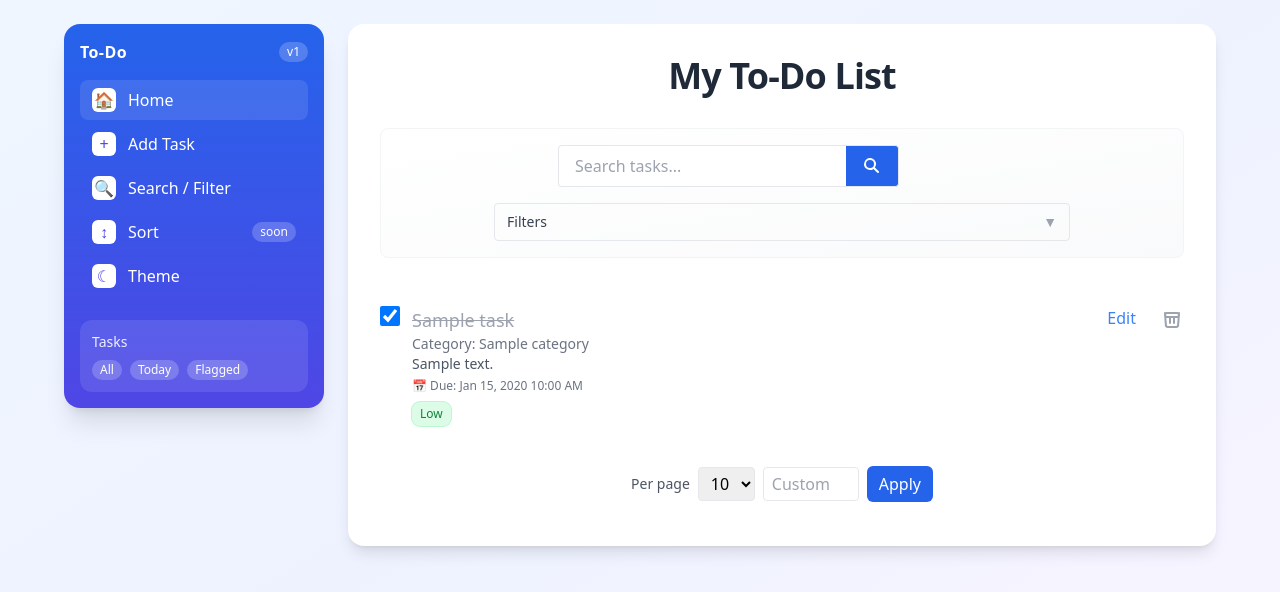
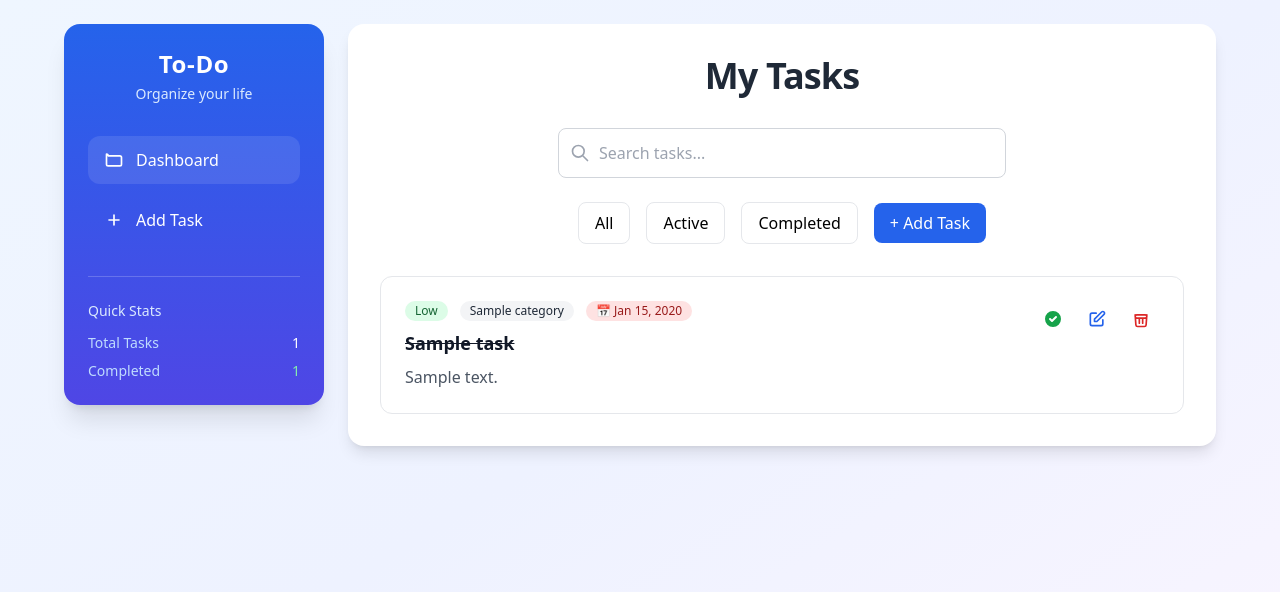
Before and after one commit to sudip6164/django-todo-list, a Django app: page / in a window 1280 px wide. Shown: the top 592 px of the page. Run offline with Django 5.2, Linux system fonts and the light colour scheme; tables that the repository leaves empty hold one stand-in row (values such as "Sample post"); some libraries are stand-ins or nearby versions.

Commit message:
ui update

```diff
--- a/todo/templates/todo/base.html
+++ b/todo/templates/todo/base.html
@@ -8,40 +8,42 @@
 <body class="min-h-screen p-6 bg-gradient-to-br from-blue-50 via-indigo-50 to-purple-50">
     <div class="max-w-6xl mx-auto grid grid-cols-1 md:grid-cols-[260px,1fr] gap-6">
         <!-- Sidebar -->
-        <aside class="md:sticky md:top-6 h-max bg-gradient-to-b from-blue-600 to-indigo-600 text-white rounded-2xl shadow-xl p-4">
-            <div class="flex items-center justify-between mb-4">
-                <span class="font-semibold tracking-wide">To‑Do</span>
-                <span class="text-xs bg-white/20 px-2 py-0.5 rounded-full">v1</span>
+        <aside class="md:sticky md:top-6 h-max bg-gradient-to-b from-blue-600 to-indigo-600 text-white rounded-2xl shadow-xl p-6">
+            <!-- Logo/Brand -->
+            <div class="text-center mb-8">
+                <h1 class="text-2xl font-bold tracking-wide">To‑Do</h1>
+                <p class="text-blue-100 text-sm mt-1">Organize your life</p>
             </div>
-            <nav class="space-y-1" aria-label="Primary">
-                <a href="{% url 'index' %}" class="flex items-center gap-3 px-3 py-2 rounded-lg {% block nav_home_active %}bg-white/10{% endblock %} hover:bg-white/20 transition-all duration-300 group">
-                    <span class="inline-grid place-items-center h-6 w-6 rounded-md bg-white text-blue-600 group-hover:scale-110 transition">🏠</span>
-                    <span>Home</span>
+
+            <!-- Navigation -->
+            <nav class="space-y-3" aria-label="Primary">
+                <a href="{% url 'index' %}" class="flex items-center gap-3 px-4 py-3 rounded-xl {% block nav_home_active %}bg-white/10{% endblock %} hover:bg-white/20 transition-all duration-300 group">
+                    <svg class="w-5 h-5" fill="none" stroke="currentColor" viewBox="0 0 24 24">
+                        <path stroke-linecap="round" stroke-linejoin="round" stroke-width="2" d="M3 7v10a2 2 0 002 2h14a2 2 0 002-2V9a2 2 0 00-2-2H5a2 2 0 00-2-2z" />
+                    </svg>
+                    <span class="font-medium">Dashboard</span>
                 </a>
-                <a href="{% url 'add_task' %}" class="flex items-center gap-3 px-3 py-2 rounded-lg {% block nav_add_active %}{% endblock %} hover:bg-white/10 transition-all duration-300 group">
-                    <span class="inline-grid place-items-center h-6 w-6 rounded-md bg-white text-indigo-600 group-hover:scale-110 transition">+</span>
-                    <span>Add Task</span>
+
+                <a href="{% url 'add_task' %}" class="flex items-center gap-3 px-4 py-3 rounded-xl {% block nav_add_active %}{% endblock %} hover:bg-white/20 transition-all duration-300 group">
+                    <svg class="w-5 h-5" fill="none" stroke="currentColor" viewBox="0 0 24 24">
+                        <path stroke-linecap="round" stroke-linejoin="round" stroke-width="2" d="M12 6v6m0 0v6m0-6h6m-6 0H6" />
+                    </svg>
+                    <span class="font-medium">Add Task</span>
                 </a>
-                <a href="#search-filter" class="flex items-center gap-3 px-3 py-2 rounded-lg hover:bg-white/10 transition-all duration-300 group">
-                    <span class="inline-grid place-items-center h-6 w-6 rounded-md bg-white text-indigo-600 group-hover:scale-110 transition">🔍</span>
-                    <span>Search / Filter</span>
-                </a>
-                <button type="button" class="w-full text-left flex items-center gap-3 px-3 py-2 rounded-lg hover:bg-white/10 transition-all duration-300 group">
-                    <span class="inline-grid place-items-center h-6 w-6 rounded-md bg-white text-indigo-600 group-hover:scale-110 transition">↕</span>
-                    <span>Sort</span>
-                    <span class="ml-auto text-xs bg-white/20 px-2 py-0.5 rounded-full">soon</span>
-                </button>
-                <button type="button" class="w-full text-left flex items-center gap-3 px-3 py-2 rounded-lg hover:bg-white/10 transition-all duration-300 group" aria-label="Toggle theme">
-                    <span class="inline-grid place-items-center h-6 w-6 rounded-md bg-white text-indigo-600 group-hover:scale-110 transition">☾</span>
-                    <span>Theme</span>
-                </button>
             </nav>
-            <div class="mt-6 bg-white/10 rounded-xl p-3 text-sm">
-                <p class="opacity-90">Tasks</p>
-                <div class="mt-2 flex items-center gap-2 text-xs">
-                    <span class="bg-white/20 px-2 py-0.5 rounded-full">All</span>
-                    <span class="bg-white/20 px-2 py-0.5 rounded-full">Today</span>
-                    <span class="bg-white/20 px-2 py-0.5 rounded-full">Flagged</span>
+
+            <!-- Quick Stats -->
+            <div class="mt-8 pt-6 border-t border-white/20">
+                <h3 class="text-sm font-medium text-blue-100 mb-3">Quick Stats</h3>
+                <div class="space-y-2 text-sm">
+                    <div class="flex justify-between">
+                        <span class="text-blue-200">Total Tasks</span>
+                        <span class="font-medium">{{ total_tasks|default:0 }}</span>
+                    </div>
+                    <div class="flex justify-between">
+                        <span class="text-blue-200">Completed</span>
+                        <span class="font-medium text-green-300">{{ completed_tasks|default:0 }}</span>
+                    </div>
                 </div>
             </div>
         </aside>
--- a/todo/templates/todo/index.html
+++ b/todo/templates/todo/index.html
@@ -3,128 +3,141 @@
 {% block nav_home_active %}bg-white/10{% endblock %}
 {% block content %}
         <!-- Header -->
-        <h1 class="text-4xl font-bold mb-8 text-center text-gray-800 tracking-tight">My To-Do List</h1>
-        <div class="rounded-lg border border-gray-100 p-4 bg-gradient-to-br from-white to-gray-50">
-            <!-- Search centered at top -->
-            <form method="get" class="flex items-center justify-center mb-4">
-                <input type="hidden" name="page_size" value="{{ page_size }}" />
-                <div class="inline-flex items-stretch w-full max-w-md">
-                    <input type="text" name="q" value="{{ q }}" placeholder="Search tasks..." class="w-72 px-4 py-2 border border-r-0 rounded-l" />
-                    <button type="submit" class="px-4 py-2 border border-l-0 rounded-r bg-blue-600 text-white hover:bg-blue-700 transition" title="Search">
-                        <svg xmlns="http://www.w3.org/2000/svg" class="h-5 w-5" viewBox="0 0 20 20" fill="currentColor">
-                            <path fill-rule="evenodd" d="M8 4a4 4 0 100 8 4 4 0 000-8zM2 8a6 6 0 1110.89 3.476l3.817 3.817a1 1 0 01-1.414 1.414l-3.817-3.817A6 6 0 012 8z" clip-rule="evenodd" />
+        <h1 class="text-4xl font-bold mb-8 text-center text-gray-800 tracking-tight">My Tasks</h1>
+
+        <!-- Search and Quick Add -->
+        <div class="mb-8">
+            <!-- Search Bar -->
+            <form method="get" class="flex items-center justify-center mb-6">
+                <div class="relative max-w-md w-full">
+                    <input type="text" name="q" value="{{ q }}" placeholder="Search tasks..."
+                           class="w-full pl-10 pr-4 py-3 border border-gray-300 rounded-lg focus:ring-2 focus:ring-blue-500 focus:outline-none" />
+                    <div class="absolute inset-y-0 left-0 pl-3 flex items-center pointer-events-none">
+                        <svg class="h-5 w-5 text-gray-400" fill="none" stroke="currentColor" viewBox="0 0 24 24">
+                            <path stroke-linecap="round" stroke-linejoin="round" stroke-width="2" d="M21 21l-6-6m2-5a7 7 0 11-14 0 7 7 0 0114 0z" />
                         </svg>
-                    </button>
+                    </div>
                 </div>
             </form>
 
-            <!-- Compact, collapsible filters -->
-            <details class="max-w-xl mx-auto">
-                <summary class="cursor-pointer select-none text-sm text-gray-700 px-3 py-2 border rounded flex items-center justify-between">
-                    Filters
-                    <span class="text-gray-400">▼</span>
-                </summary>
-                <form method="get" class="mt-3 grid grid-cols-1 sm:grid-cols-2 gap-3">
-                    <input type="hidden" name="page_size" value="{{ page_size }}" />
-                    <input type="hidden" name="q" value="{{ q }}" />
-                    <select name="priority" class="px-3 py-2 border rounded">
-                        <option value="">Priority</option>
-                        <option value="L" {% if priority == 'L' %}selected{% endif %}>Low</option>
-                        <option value="M" {% if priority == 'M' %}selected{% endif %}>Medium</option>
-                        <option value="H" {% if priority == 'H' %}selected{% endif %}>High</option>
-                    </select>
-                    <select name="completed" class="px-3 py-2 border rounded">
-                        <option value="">Status</option>
-                        <option value="false" {% if completed_value == 'false' %}selected{% endif %}>Active</option>
-                        <option value="true" {% if completed_value == 'true' %}selected{% endif %}>Completed</option>
-                    </select>
-                    <input type="text" name="category" value="{{ category_value }}" placeholder="Category" class="px-3 py-2 border rounded sm:col-span-2" />
-                    <div class="sm:col-span-2 flex justify-end">
-                        <button class="px-4 py-2 rounded-md bg-blue-600 text-white hover:bg-blue-700 transition shadow-sm">Apply Filter</button>
+            <!-- Quick Filters -->
+            <div class="flex items-center justify-center gap-4 flex-wrap">
+                <a href="{% url 'index' %}" class="px-4 py-2 rounded-lg border hover:bg-gray-50 transition">All</a>
+                <a href="?completed=false" class="px-4 py-2 rounded-lg border hover:bg-gray-50 transition">Active</a>
+                <a href="?completed=true" class="px-4 py-2 rounded-lg border hover:bg-gray-50 transition">Completed</a>
+                <a href="{% url 'add_task' %}" class="px-4 py-2 bg-blue-600 text-white rounded-lg hover:bg-blue-700 transition">+ Add Task</a>
             </div>
-                </form>
-            </details>
         </div>
 
         <!-- Task List -->
-        <ul class="mt-8 divide-y divide-gray-200" id="search-filter">
-            {% for task in page_obj %}
-            <li class="flex justify-between items-start py-4 transition-all duration-300 hover:bg-indigo-50/60 rounded-lg px-3 -mx-3">
-                <!-- Checkbox & Task Info -->
-                <form action="{% url 'toggle_complete' task.id %}" method="post" class="flex items-start gap-3 flex-1">
-                    {% csrf_token %}
-                    <input type="checkbox" onchange="this.form.submit()"
-                           class="h-5 w-5 text-blue-600 rounded focus:ring-blue-500"
-                           {% if task.completed %} checked{% endif %} />
-
-                    <div>
-                        <p class="text-lg font-medium {% if task.completed %}line-through text-gray-400{% else %}text-gray-800{% endif %}">
-                            {{ task.title }}
-                        </p>
-                        {% if task.category %}
-                        <p class="text-sm text-gray-500">Category: {{ task.category }}</p>
-                        {% endif %}
-                        {% if task.description %}
-                        <p class="text-sm text-gray-600">{{ task.description }}</p>
-                        {% endif %}
-                        {% if task.due_date %}
-                        <p class="text-xs text-gray-500 mt-1">📅 Due: {{ task.due_date|date:"M d, Y h:i A" }}</p>
-                        {% endif %}
-                        <!-- Priority Tag -->
-                        <span class="inline-block mt-2 text-xs font-medium px-2 py-1 rounded-lg
-                            {% if task.priority == 'H' %} bg-red-100 text-red-700 ring-1 ring-red-200
-                            {% elif task.priority == 'L' %} bg-green-100 text-green-700 ring-1 ring-green-200
-                            {% else %} bg-yellow-100 text-yellow-700 ring-1 ring-yellow-200 {% endif %}">
+        <div class="space-y-4">
+            {% for task in tasks %}
+            <div class="bg-white rounded-xl border border-gray-200 p-6 hover:shadow-lg transition-all duration-300">
+                <div class="flex items-start justify-between">
+                    <!-- Task Info -->
+                    <div class="flex-1">
+                        <div class="flex items-center gap-3 mb-2">
+                            <!-- Priority Badge -->
+                            <span class="inline-flex items-center px-2.5 py-0.5 rounded-full text-xs font-medium
+                                {% if task.priority == 'H' %} bg-red-100 text-red-800
+                                {% elif task.priority == 'M' %} bg-yellow-100 text-yellow-800
+                                {% else %} bg-green-100 text-green-800 {% endif %}">
                                 {{ task.get_priority_display }}
                             </span>
+
+                            <!-- Category Badge -->
+                            {% if task.category %}
+                            <span class="inline-flex items-center px-2.5 py-0.5 rounded-full text-xs font-medium bg-gray-100 text-gray-800">
+                                {{ task.category }}
+                            </span>
+                            {% endif %}
+
+                            <!-- Due Date -->
+                            {% if task.due_date %}
+                            <span class="inline-flex items-center px-2.5 py-0.5 rounded-full text-xs font-medium
+                                {% if task.due_date < now %} bg-red-100 text-red-800
+                                {% else %} bg-blue-100 text-blue-800 {% endif %}">
+                                📅 {{ task.due_date|date:"M d, Y" }}
+                            </span>
+                            {% endif %}
                         </div>
+
+                        <!-- Task Title -->
+                        <h3 class="text-lg font-semibold text-gray-900 {% if task.completed %}line-through text-gray-500{% endif %}">
+                            {{ task.title }}
+                        </h3>
+
+                        <!-- Description (if exists) -->
+                        {% if task.description %}
+                        <p class="text-gray-600 mt-2">{{ task.description }}</p>
+                        {% endif %}
+                    </div>
+
+                    <!-- Actions -->
+                    <div class="flex items-center gap-2 ml-4">
+                        <!-- Complete Toggle -->
+                        <form action="{% url 'toggle_complete' task.id %}" method="post" class="inline">
+                            {% csrf_token %}
+                            <button type="submit" class="p-2 rounded-lg hover:bg-gray-100 transition" title="Toggle completion">
+                                {% if task.completed %}
+                                <svg class="w-5 h-5 text-green-600" fill="currentColor" viewBox="0 0 20 20">
+                                    <path fill-rule="evenodd" d="M10 18a8 8 0 100-16 8 8 0 000 16zm3.707-9.293a1 1 0 00-1.414-1.414L9 10.586 7.707 9.293a1 1 0 00-1.414 1.414l2 2a1 1 0 001.414 0l4-4z" clip-rule="evenodd" />
+                                </svg>
+                                {% else %}
+                                <svg class="w-5 h-5 text-gray-400" fill="none" stroke="currentColor" viewBox="0 0 24 24">
+                                    <path stroke-linecap="round" stroke-linejoin="round" stroke-width="2" d="M9 12l2 2 4-4m6 2a9 9 0 11-18 0 9 9 0 0118 0z" />
+                                </svg>
+                                {% endif %}
+                            </button>
                         </form>
 
-                <!-- Delete Button -->
-                <div class="flex items-center gap-2 ml-4">
-                <a href="{% url 'edit_task' task.id %}"
-                   class="text-blue-500 hover:text-blue-700 transition-colors duration-300">Edit</a>
-                <a href="{% url 'delete_task' task.id %}"
-                   class="ml-4 text-gray-400 hover:text-red-600 transition-colors duration-300">
-                    <!-- Trash Icon -->
-                    <svg xmlns="http://www.w3.org/2000/svg" class="h-6 w-6" fill="none"
-                         viewBox="0 0 24 24" stroke="currentColor" stroke-width="2">
-                        <path stroke-linecap="round" stroke-linejoin="round"
-                              d="M19 7l-.867 12.142A2 2 0 0116.138 21H7.862a2 2 0 01-1.995-1.858L5 7m5 4v6m4-6v6M9 7h6m2 0a2 2 0 012 2v0a2 2 0 01-2 2H7a2 2 0 01-2-2v0a2 2 0 012-2h10z" />
+                        <!-- Edit -->
+                        <a href="{% url 'edit_task' task.id %}" class="p-2 text-blue-600 hover:bg-blue-50 rounded-lg transition" title="Edit task">
+                            <svg class="w-5 h-5" fill="none" stroke="currentColor" viewBox="0 0 24 24">
+                                <path stroke-linecap="round" stroke-linejoin="round" stroke-width="2" d="M11 5H6a2 2 0 00-2 2v11a2 2 0 002 2h11a2 2 0 002-2v-5m-1.414-9.414a2 2 0 112.828 2.828L11.828 15H9v-2.828l8.586-8.586z" />
+                            </svg>
+                        </a>
+
+                        <!-- Delete -->
+                        <a href="{% url 'delete_task' task.id %}" class="p-2 text-red-600 hover:bg-red-50 rounded-lg transition" title="Delete task"
+                           onclick="return confirm('Are you sure you want to delete this task?')">
+                            <svg class="w-5 h-5" fill="none" stroke="currentColor" viewBox="0 0 24 24">
+                                <path stroke-linecap="round" stroke-linejoin="round" stroke-width="2" d="M19 7l-.867 12.142A2 2 0 0116.138 21H7.862a2 2 0 01-1.995-1.858L5 7m5 4v6m4-6v6M9 7h6m2 0a2 2 0 012 2v0a2 2 0 01-2 2H7a2 2 0 01-2-2v0a2 2 0 012-2h10z" />
                             </svg>
                         </a>
                     </div>
-            </li>
+                </div>
+            </div>
             {% empty %}
-            <li class="text-center py-6 text-gray-500">No tasks yet. Use Add Task in the sidebar.</li>
+            <div class="text-center py-12">
+                <div class="text-gray-400 mb-4">
+                    <svg class="mx-auto h-12 w-12" fill="none" stroke="currentColor" viewBox="0 0 24 24">
+                        <path stroke-linecap="round" stroke-linejoin="round" stroke-width="2" d="M9 5H7a2 2 0 00-2 2v10a2 2 0 002 2h8a2 2 0 002-2V7a2 2 0 00-2-2h-2M9 5a2 2 0 002 2h2a2 2 0 002-2M9 5a2 2 0 012-2h2a2 2 0 012 2" />
+                    </svg>
+                </div>
+                <h3 class="text-lg font-medium text-gray-900 mb-2">No tasks yet</h3>
+                <p class="text-gray-500">Get started by creating your first task!</p>
+                <a href="{% url 'add_task' %}" class="mt-4 inline-flex items-center px-4 py-2 bg-blue-600 text-white rounded-lg hover:bg-blue-700 transition">
+                    + Add Task
+                </a>
+            </div>
             {% endfor %}
-        </ul>
-        <!-- Pagination (separate bottom section) -->
-        <div class="mt-6">
-            <form method="get" class="flex items-center justify-center gap-2 mb-3">
-                <input type="hidden" name="q" value="{{ q }}" />
-                <input type="hidden" name="priority" value="{{ priority }}" />
-                <input type="hidden" name="category" value="{{ category_value }}" />
-                <input type="hidden" name="completed" value="{{ completed_value }}" />
-                <label class="text-sm text-gray-600">Per page</label>
-                <select name="page_size" class="px-2 py-1 border rounded">
-                    <option value="5" {% if page_size == 5 %}selected{% endif %}>5</option>
-                    <option value="10" {% if page_size == 10 %}selected{% endif %}>10</option>
-                    <option value="20" {% if page_size == 20 %}selected{% endif %}>20</option>
-                </select>
-                <input type="number" name="page_size" min="1" placeholder="Custom" class="w-24 px-2 py-1 border rounded" />
-                <button class="px-3 py-1.5 rounded-md bg-blue-600 text-white hover:bg-blue-700 transition">Apply</button>
-            </form>
+        </div>
+
+        <!-- Pagination -->
         {% if page_obj.paginator.num_pages > 1 %}
-            <div class="flex items-center justify-center gap-2">
+        <div class="flex items-center justify-center gap-2 mt-8">
             {% if page_obj.has_previous %}
-                <a href="?page={{ page_obj.previous_page_number }}&page_size={{ page_size }}&q={{ q }}&priority={{ priority }}&category={{ category_value }}&completed={{ completed_value }}" class="px-3 py-1.5 rounded-md bg-blue-600 text-white hover:bg-blue-700 transition">Previous</a>
+            <a href="?page={{ page_obj.previous_page_number }}&q={{ q }}&priority={{ priority }}&category={{ category_value }}&completed={{ completed_value }}"
+               class="px-4 py-2 rounded-lg border hover:bg-gray-50 transition">Previous</a>
             {% endif %}
+
             <span class="text-sm text-gray-600">Page {{ page_obj.number }} of {{ page_obj.paginator.num_pages }}</span>
+
             {% if page_obj.has_next %}
-                <a href="?page={{ page_obj.next_page_number }}&page_size={{ page_size }}&q={{ q }}&priority={{ priority }}&category={{ category_value }}&completed={{ completed_value }}" class="px-3 py-1.5 rounded-md bg-blue-600 text-white hover:bg-blue-700 transition">Next</a>
+            <a href="?page={{ page_obj.next_page_number }}&q={{ q }}&priority={{ priority }}&category={{ category_value }}&completed={{ completed_value }}"
+               class="px-4 py-2 rounded-lg border hover:bg-gray-50 transition">Next</a>
             {% endif %}
         </div>
         {% endif %}
-        </div>
 {% endblock %}
--- a/todo/views.py
+++ b/todo/views.py
@@ -3,14 +3,18 @@ from django.core.paginator import Paginator
 from .models import Task, Category
 from django.db.models import Q
 from datetime import datetime
+from django.utils import timezone
 
 def index(request):
-    tasks_qs = Task.objects.all().order_by('completed', 'due_date')
+    # Simple task list with basic filtering
+    tasks_qs = Task.objects.all().order_by('-created_at')
+
+    # Basic search
     query = request.GET.get('q', '').strip()
     if query:
         tasks_qs = tasks_qs.filter(Q(title__icontains=query) | Q(description__icontains=query))
 
-    # Filters
+    # Basic filters
     priority = request.GET.get('priority', '')
     if priority in ['L', 'M', 'H']:
         tasks_qs = tasks_qs.filter(priority=priority)
@@ -24,25 +28,26 @@ def index(request):
         tasks_qs = tasks_qs.filter(completed=True)
     elif completed == 'false':
         tasks_qs = tasks_qs.filter(completed=False)
-    # page size handling: allow 5, 10, 20, or custom (positive int)
-    raw_page_size = request.GET.get('page_size', '10')
-    try:
-        page_size = int(raw_page_size)
-        if page_size <= 0:
-            page_size = 10
-    except (TypeError, ValueError):
-        page_size = 10
 
-    paginator = Paginator(tasks_qs, page_size)
+    # Simple pagination
+    paginator = Paginator(tasks_qs, 10)
     page_number = request.GET.get('page')
     page_obj = paginator.get_page(page_number)
+
+    # Get stats for sidebar
+    total_tasks = Task.objects.count()
+    completed_tasks = Task.objects.filter(completed=True).count()
+
     context = {
+        'tasks': page_obj,
         'page_obj': page_obj,
-        'page_size': page_size,
         'q': query,
         'priority': priority,
         'category_value': category_name,
         'completed_value': completed,
+        'total_tasks': total_tasks,
+        'completed_tasks': completed_tasks,
+        'now': timezone.now(),
     }
     return render(request, 'todo/index.html', context)
 
@@ -102,7 +107,8 @@ def edit_task(request, task_id):
     return render(request, 'todo/edit.html', {'task': task})
 
 def delete_task(request, task_id):
-    Task.objects.filter(id=task_id).delete()
+    task = Task.objects.get(id=task_id)
+    task.delete()
     return redirect('index')
 
 def toggle_complete(request, task_id):
```
Lines whose indentation alone changed are shown as unchanged.
